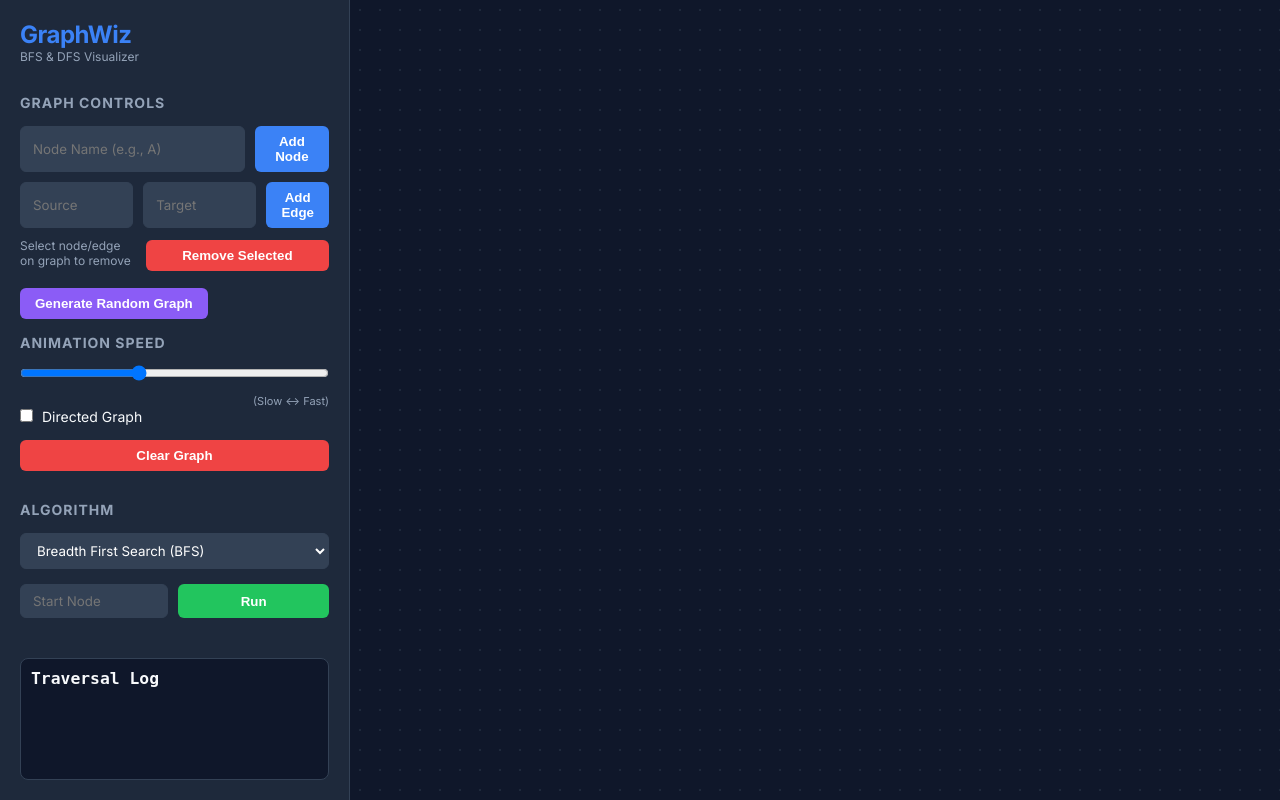
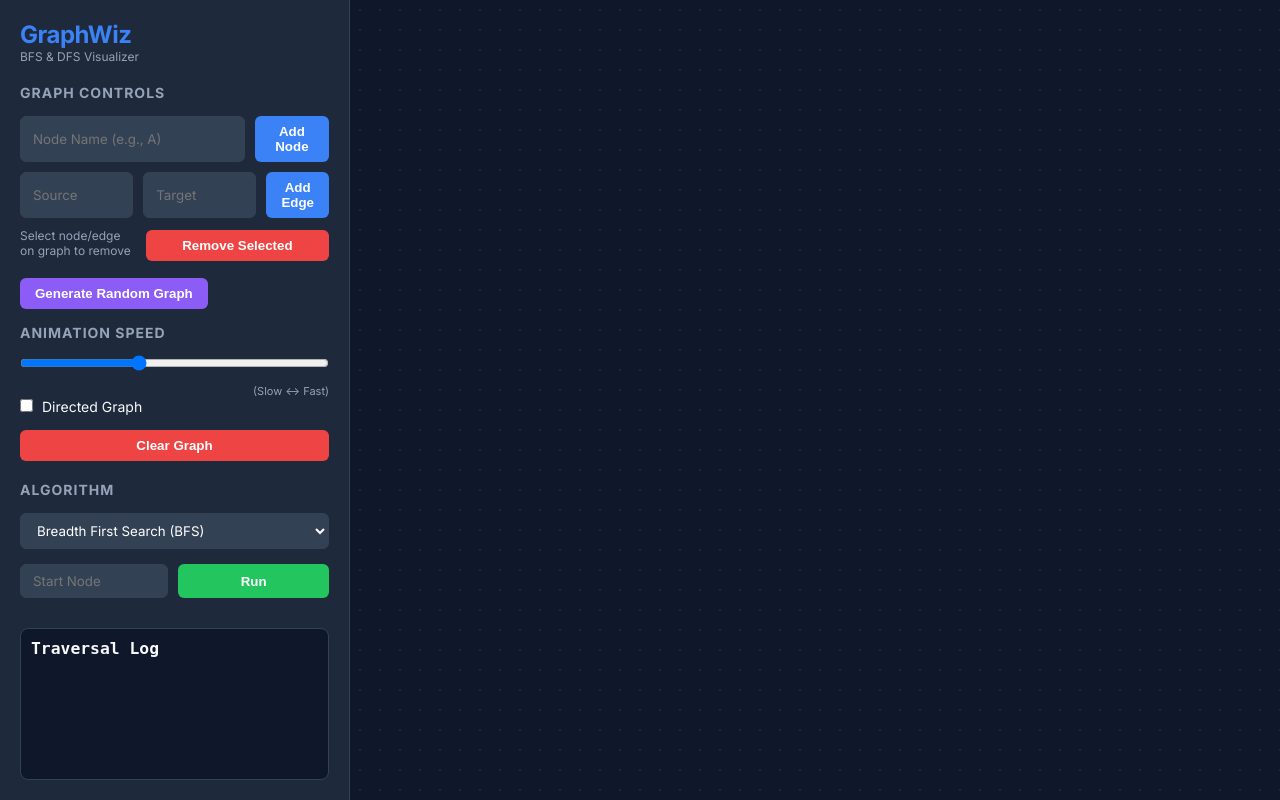
Before and after one commit to priyamkapadiya07/GraphWiz, a Flask app: page / in a window 1280 px wide. Run offline with Flask 3, Linux system fonts and the light colour scheme; some libraries are stand-ins or nearby versions.

Commit message:
Fix log panel visibility and improve sidebar spacing

```diff
--- a/static/css/style.css
+++ b/static/css/style.css
@@ -37,7 +37,7 @@ body {
     display: flex;
     flex-direction: column;
     border-right: 1px solid var(--border-color);
-    gap: 30px;
+    gap: 20px; /* Reduced gap to save space */
 }
 
 .logo h1 {
@@ -136,6 +136,7 @@ button {
     overflow-y: auto;
     font-family: monospace;
     font-size: 14px;
+    min-height: 120px; /* Ensure it's always visible */
 }
 
 .log-entry {
```
